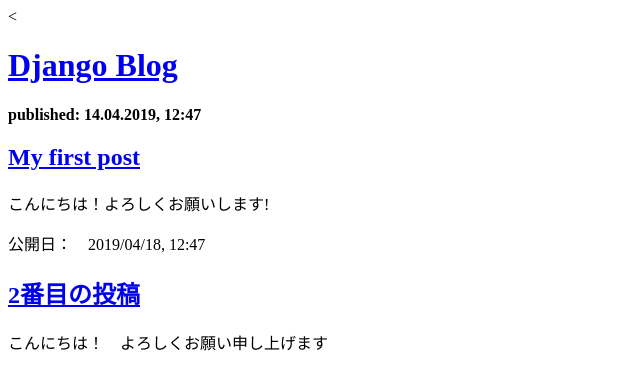
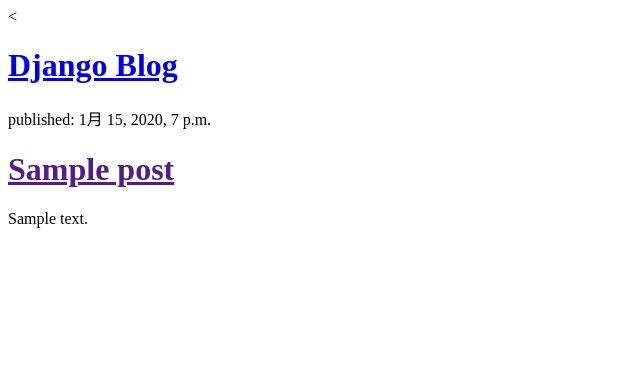
Before and after one commit to Taku0913/my-first-blog, a Django app: template blog/templates/blog/post_list.html in a window 1280 px wide. Shown: the top 390 px of the page, without its empty margins (0-640 px from the left). Run offline with Django 3.2, Linux system fonts and the light colour scheme; the template is opened without the code that fills it: values that come from a table or form of the project are taken from there, others are empty; tables that the repository leaves empty hold one stand-in row (values such as "Sample post").

Commit message:
Modified templates to display posts from database.

```diff
--- a/blog/templates/blog/post_list.html
+++ b/blog/templates/blog/post_list.html
@@ -1,5 +1,4 @@
 <html>
-
   <head>
       <title>Django blog </title>
   </head>
@@ -8,17 +7,12 @@
       <<h1><a href="/">Django Blog</a></h1>
     </div>
 
+  {% for post in posts %}
     <div>
-      <p><strong>published: 14.04.2019, 12:47</strong></p>
-      <h2><a href="/">My first post</a></h2>
-      <p>こんにちは！よろしくお願いします! </p>
-    <div>
-
-    <div>
-      <p>公開日：　2019/04/18, 12:47</p>
-      <h2><a href="/">2番目の投稿</a></h2>
-      <p>こんにちは！　よろしくお願い申し上げます　</p>
-
+      <p>published: {{post.published_date}}</p>
+      <h1><a href="">{{post.title}}</a></h1>
+      <p>{{post.text|linebreaksbr}}</p>
+    </div>
+  {% endfor %}
   </body>
-
 </html>
--- a/blog/views.py
+++ b/blog/views.py
@@ -1,5 +1,8 @@
 from django.shortcuts import render
+from django.utils import timezone
+from .models import Post
 
 # Create your views here.
 def post_list(request):
-    return render(request, "blog/post_list.html",{})
+    posts = Post.objects.filter(published_date__lte=timezone.now()).order_by("published_date")
+    return render(request, "blog/post_list.html",{"posts":posts})
```
